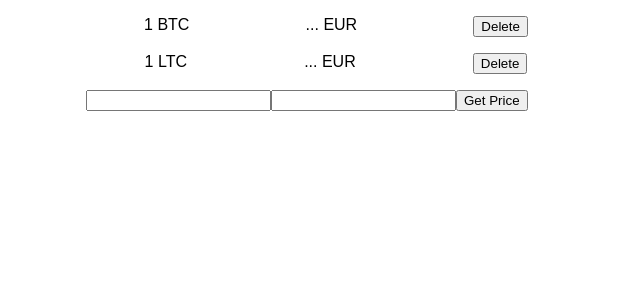
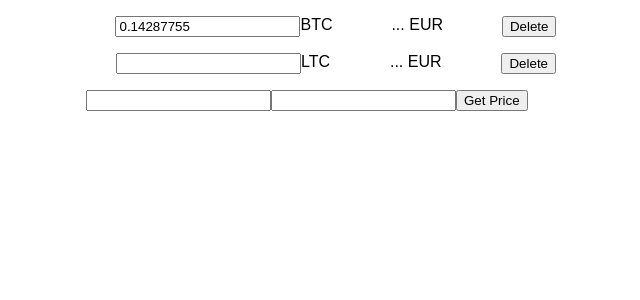
Before and after one commit to jenovs/mobx-playground, a React (Create React App) app: page / in a window 1280 px wide. Shown: the top 300 px of the page, without its empty margins (304-944 px from the left). Built offline with nearby package versions, Linux system fonts and the light colour scheme; no server answers.

Commit message:
Add NumInput to Card

```diff
--- a/src/Card.tsx
+++ b/src/Card.tsx
@@ -1,7 +1,12 @@
 import React from 'react';
 import { inject, observer } from 'mobx-react';
 
+import NumInput from './NumInput';
+
 const style = {
+  numInput: {
+    display: 'flex',
+  },
   wrapper: {
     display: 'flex',
     justifyContent: 'space-around',
@@ -11,15 +16,24 @@
 };
 
 const Card = inject('data')(
-  observer(({ data, id, from, to, price }) => (
-    <div style={style.wrapper} data-testid="card">
-      <div>1 {from}</div>
-      <div>
-        {price || '...'} {to}
+  observer(({ amount, data, id, from, to, price }) => {
+    const total = price * (amount === undefined ? 1 : amount);
+    const formatTotal = (t: number) => {
+      return t >= 1 ? t.toFixed(2) : t > 0 ? t : '...';
+    };
+
+    return (
+      <div style={style.wrapper} data-testid="card">
+        <div style={style.numInput}>
+          <NumInput id={id as number} /> {from}
+        </div>
+        <div>
+          {formatTotal(total)} {to}
+        </div>
+        <button onClick={() => data.deletePair(id)}>Delete</button>
       </div>
-      <button onClick={() => data.deletePair(id)}>Delete</button>
-    </div>
-  ))
+    );
+  })
 );
 
 export default Card;
```
